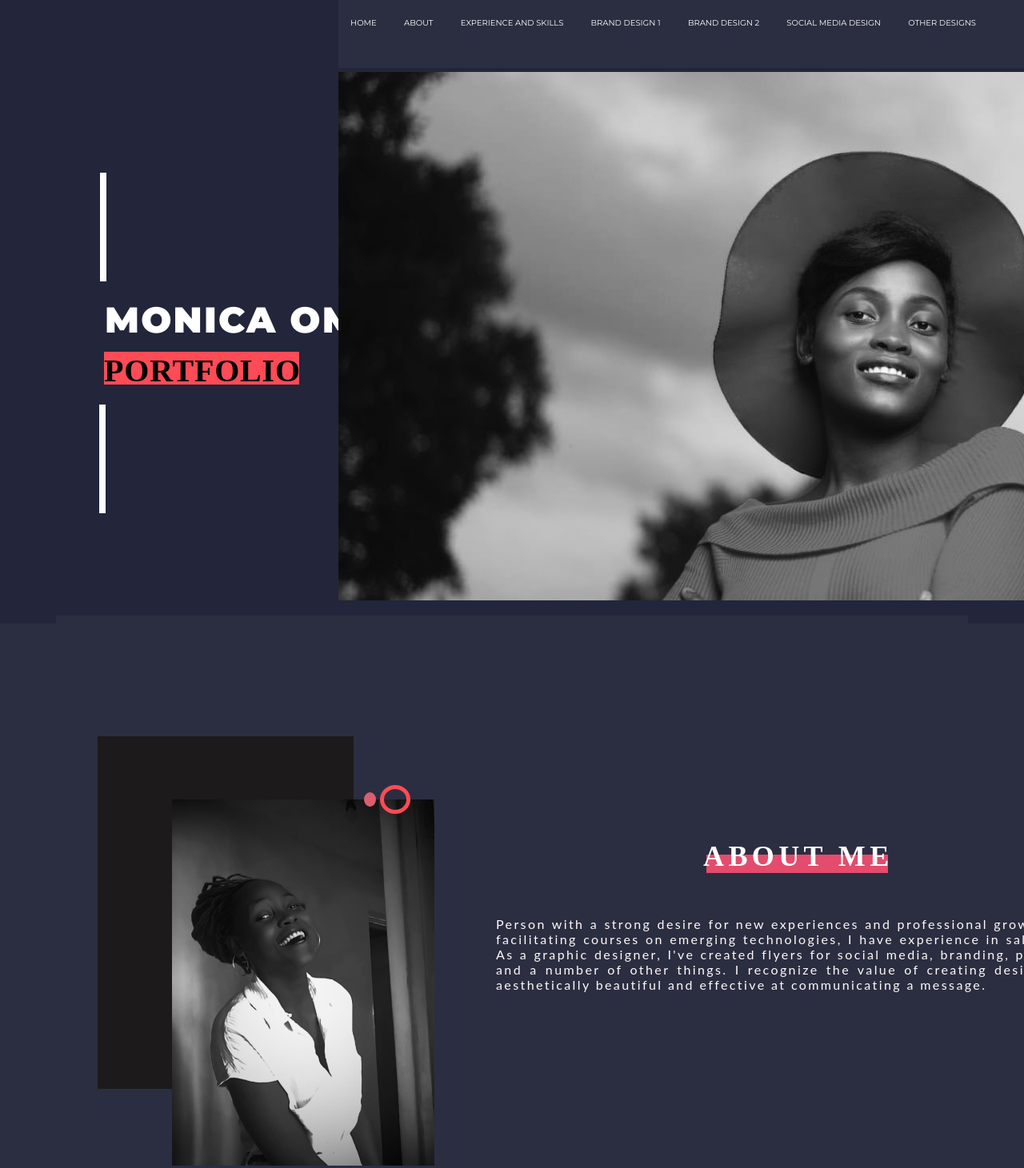
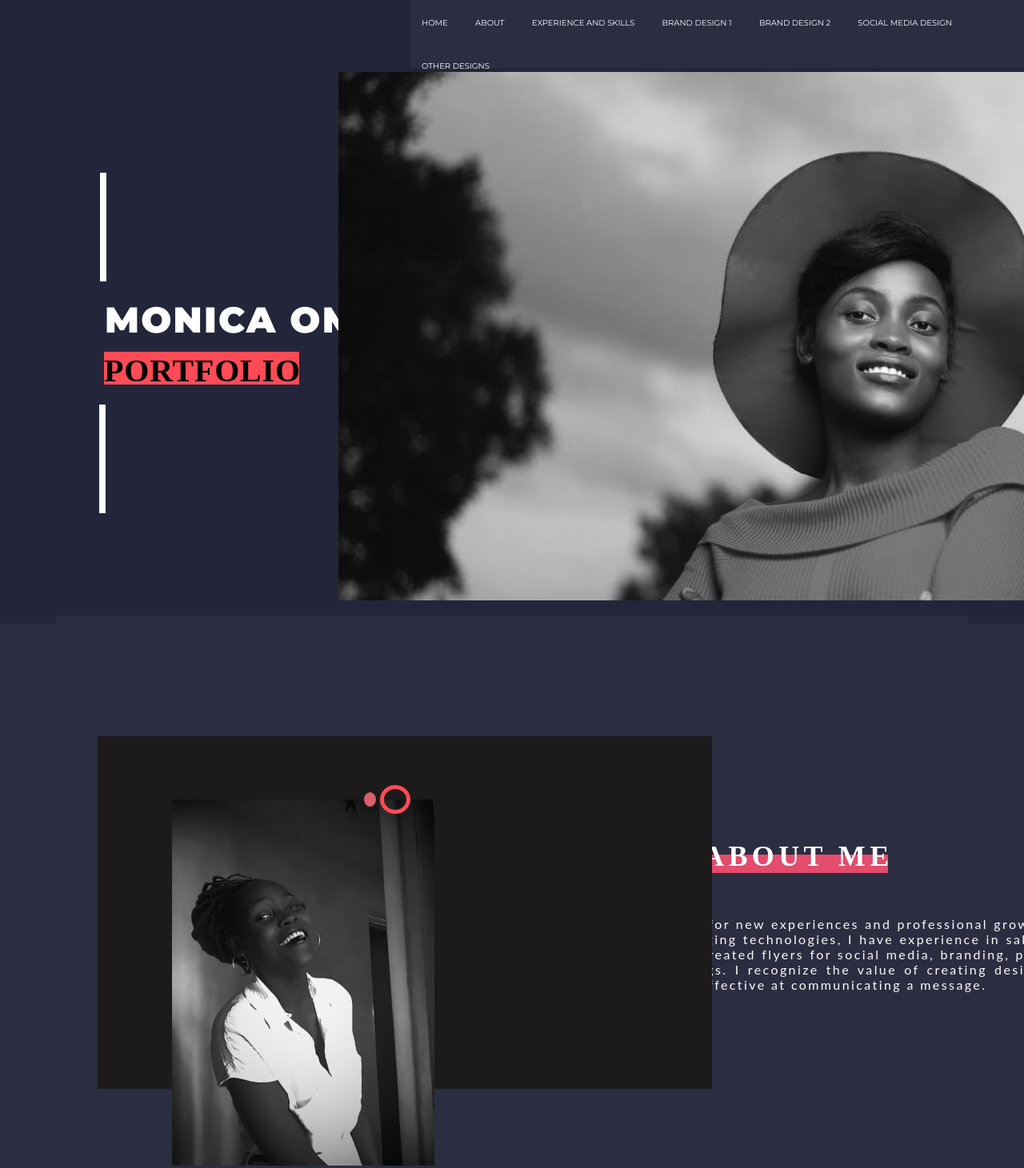
Before and after one commit to omudho/m_portfolio, a plain HTML site: page index.html in a window 1280 px wide. Shown: the top 1461 px of the page at 80% size. Drawn offline with nearby package versions, Linux system fonts and the light colour scheme; files whose address does not match are found by name.

Commit message:
Update styles.css

```diff
--- a/styles.css
+++ b/styles.css
@@ -39,7 +39,7 @@ nav{
     position: fixed;
     top: 0;
     right: 0;
-    width: 857px;
+    width: 60%;
     height: 85px;
       }
 nav ul li{
@@ -163,7 +163,7 @@ background: url(./assets/Image\ 1.jpg);
 
   #rectangle25{
     position: absolute;
-    width: 320px;
+    width: 60%;
     height: 441px;
     left: 61px;
     top: 921px;
```
